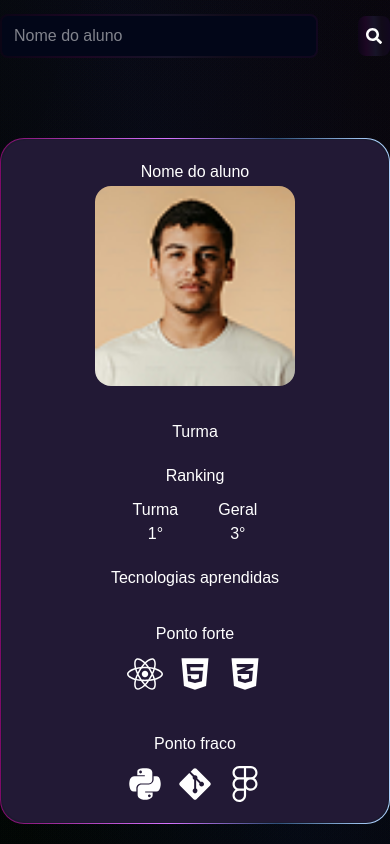
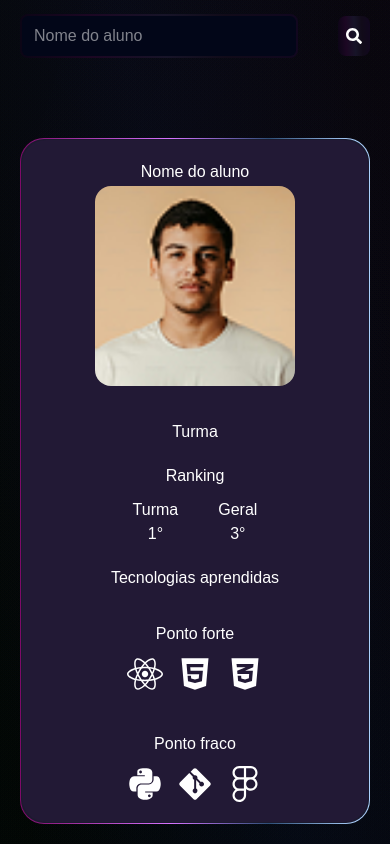
Before and after one commit to wendellcs/Code-Journey, a React (Vite) app: page /dashboard in a window 390 px wide. Shown: the part 860-1704 px from the top of the page. Built offline with nearby package versions, Linux system fonts and the light colour scheme; a web font is replaced by a local one.

Commit message:
feat: adjust StudentCard responsive so it adapts better to the Dashboard page

```diff
--- a/src/Components/StudentCard/index.tsx
+++ b/src/Components/StudentCard/index.tsx
@@ -3,7 +3,7 @@ import { FaReact, FaHtml5, FaCss3Alt, FaPython, FaGitAlt, FaFigma } from "react-
 
 export const StudentCard = () => {
     return (
-        <div className='max-w-236.5 w-full mx-auto p-px border rounded-3xl mt-20 border-transparent [background:linear-gradient(var(--color-metrics-background),var(--color-metrics-background))_padding-box,linear-gradient(90deg,rgba(137,11,114,0.92)_0%,#D773FF_43%,#2E4F78_71%,#ADD2FF_96%)_border-box]'>
+        <div className='max-w-236.5 w-full mx-auto p-px border rounded-3xl mt-20 border-transparent [background:linear-gradient(var(--color-metrics-background),var(--color-metrics-background))_padding-box,linear-gradient(90deg,rgba(137,11,114,0.92)_0%,#D773FF_43%,#2E4F78_71%,#ADD2FF_96%)_border-box] max-md:max-w-150 max-sm:max-w-90'>
             <div className='bg-student-card-background p-5 rounded-3xl grid grid-cols-[1fr_1fr_1fr] max-md:grid-cols-2 max-sm:grid-cols-1'>
                 <div className='max-md:col-span-2 max-md:max-w-70 max-md:mx-auto max-md:mb-8 max-sm:col-span-1'>
                     <h3>Nome do aluno</h3>
--- a/src/Pages/Dashboard/index.tsx
+++ b/src/Pages/Dashboard/index.tsx
@@ -72,7 +72,7 @@ export const Dashboard = () => {
     }
 
     return (
-        <main className="text-center py-15 relative overflow-clip bg-main-aurora">
+        <main className="text-center py-15 px-5 relative overflow-clip bg-main-aurora">
             <h1 className="my-25 text-3xl">Cadastrar Aluno</h1>
 
             <form className="text-left flex flex-col gap-5 w-full max-w-140 mx-auto bg-form-background shadow-form rounded-3xl p-10" onSubmit={(e) => { handleSubmit(e) }}>
```
